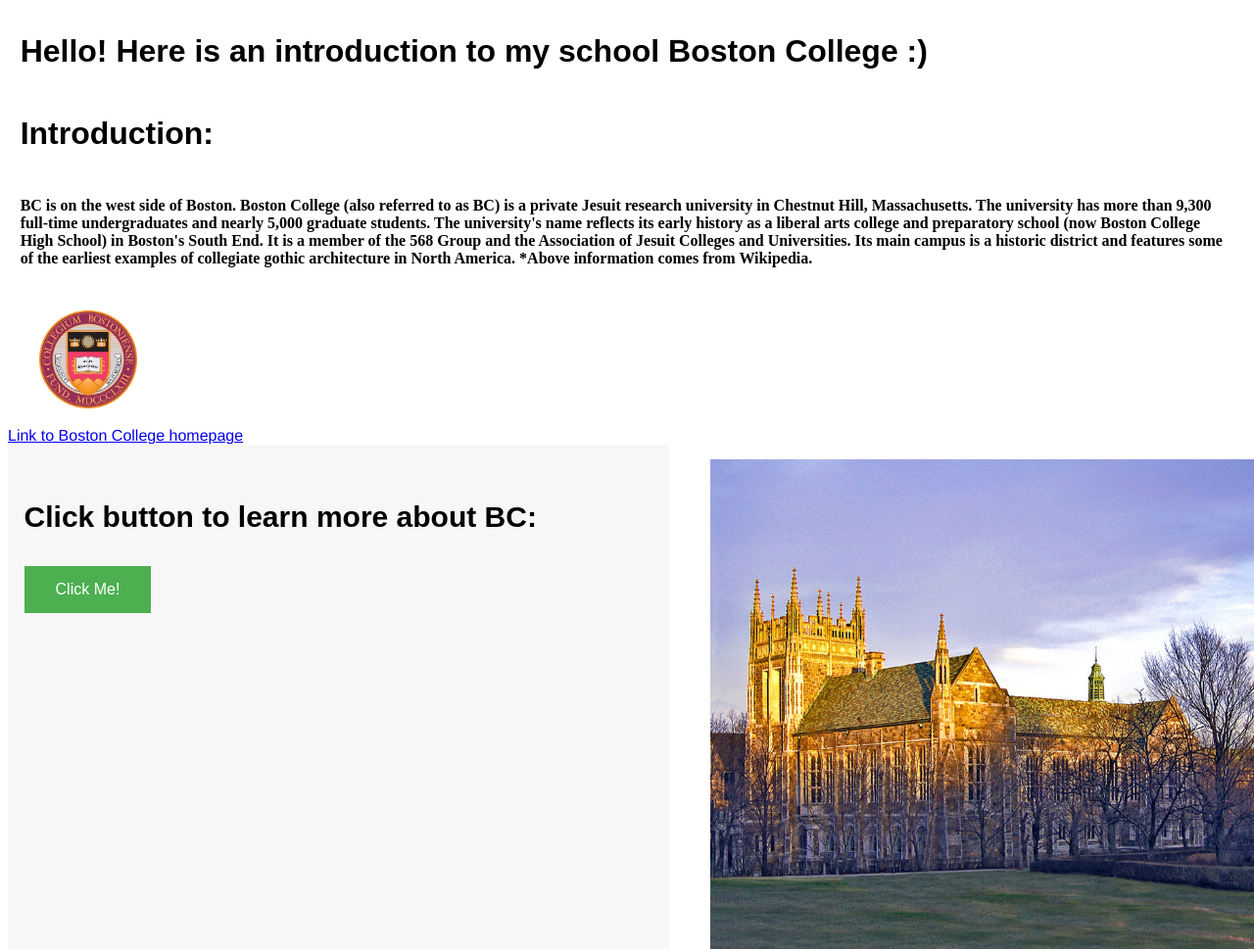
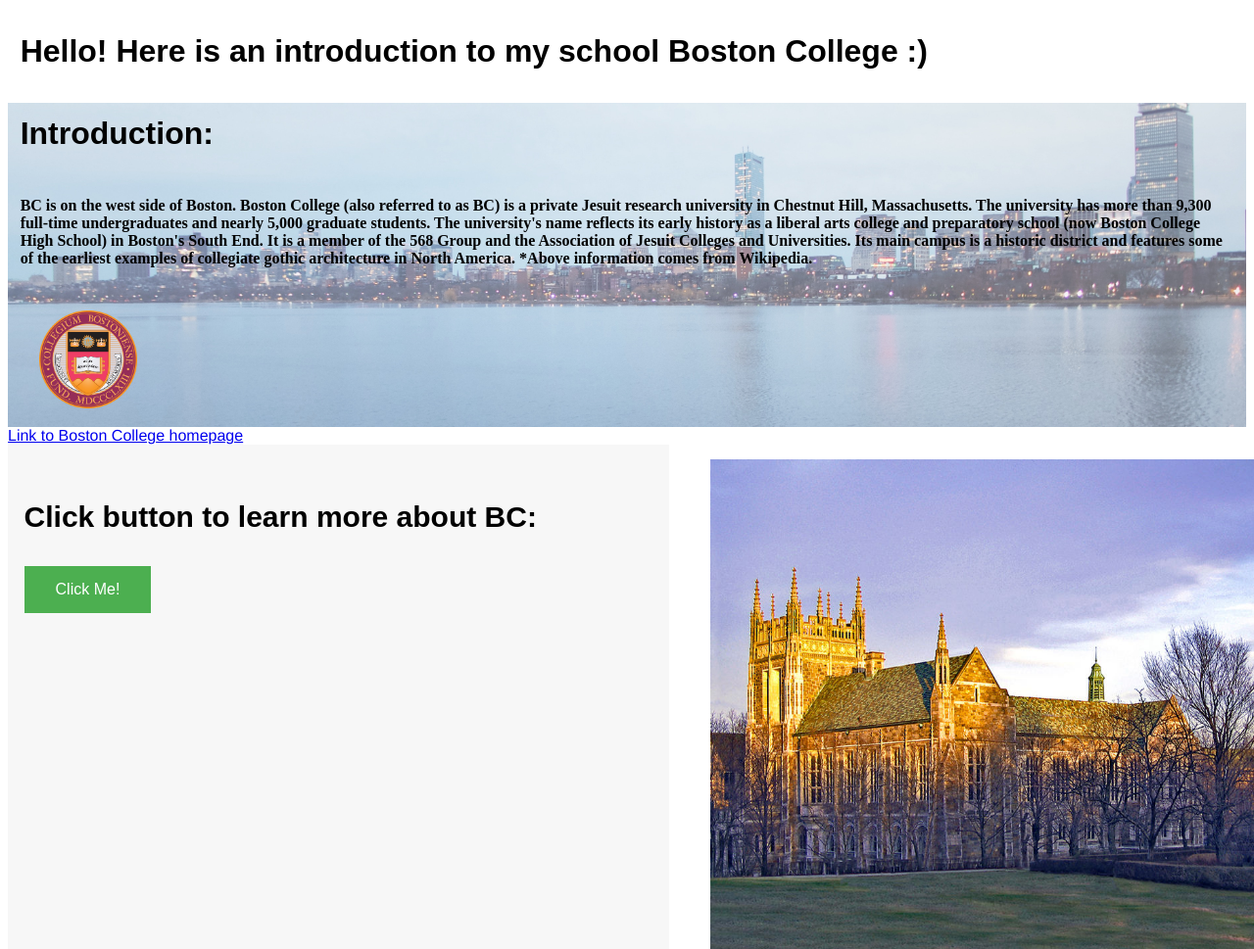
Before and after one commit to duanchenliu/lab-1-html-css-duanchenliu, a plain HTML site: page index.html in a window 1280 px wide. Shown: the top 969 px of the page at 98% size. Drawn offline with Linux system fonts and the light colour scheme; the site is published under a folder, as on GitHub Pages, so addresses that start at the root find nothing.

Commit message:
Finalversion

```diff
--- a/css/style.css
+++ b/css/style.css
@@ -18,7 +18,7 @@
     margin: 1%;
 }
 .bgimg {
-    background-image: url('/img/boston.jpg');
+    background-image: url('../img/boston.jpg');
     /* background-image: url(../img/boston.jpg); */
     min-height: 40%;
     background-position: center;
```
